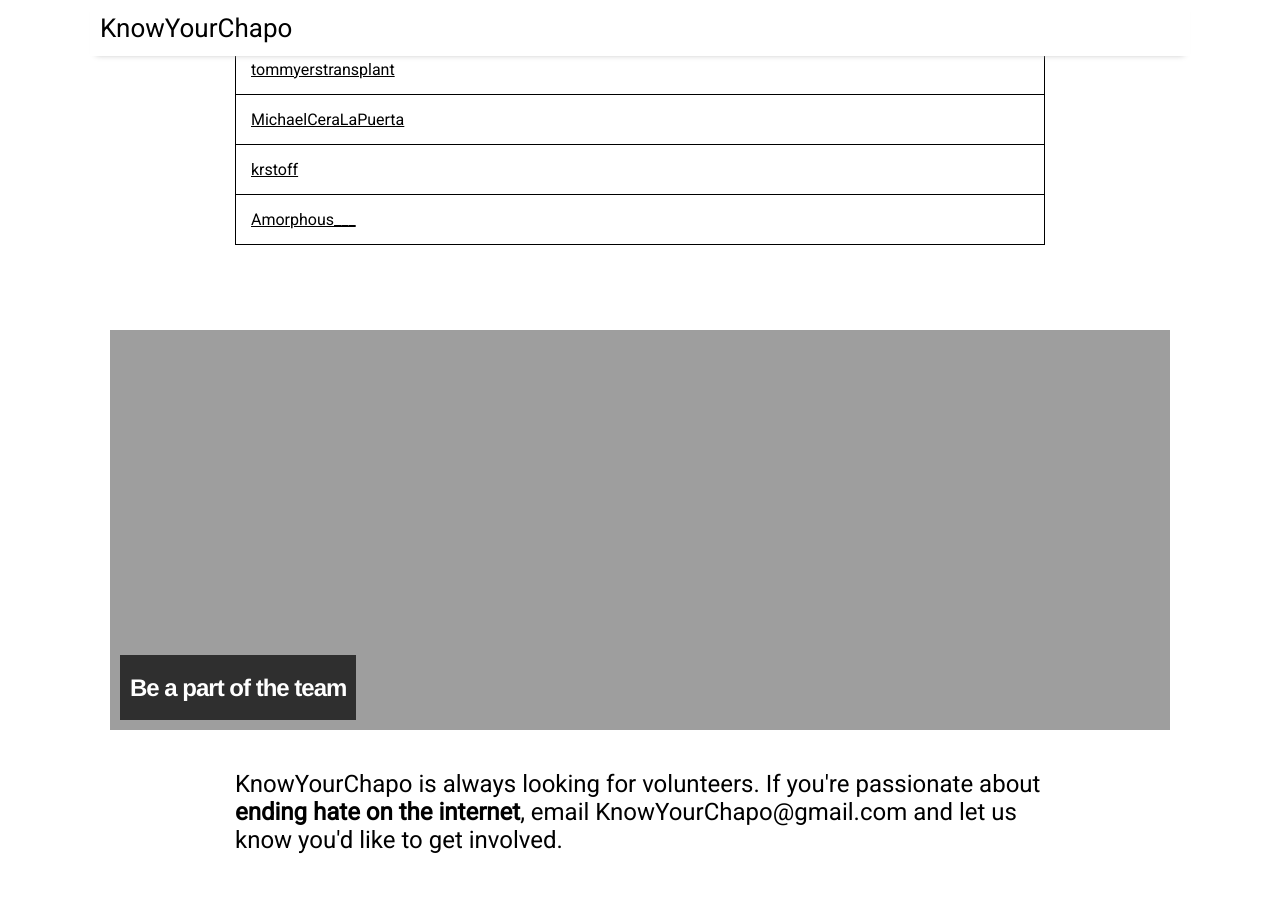
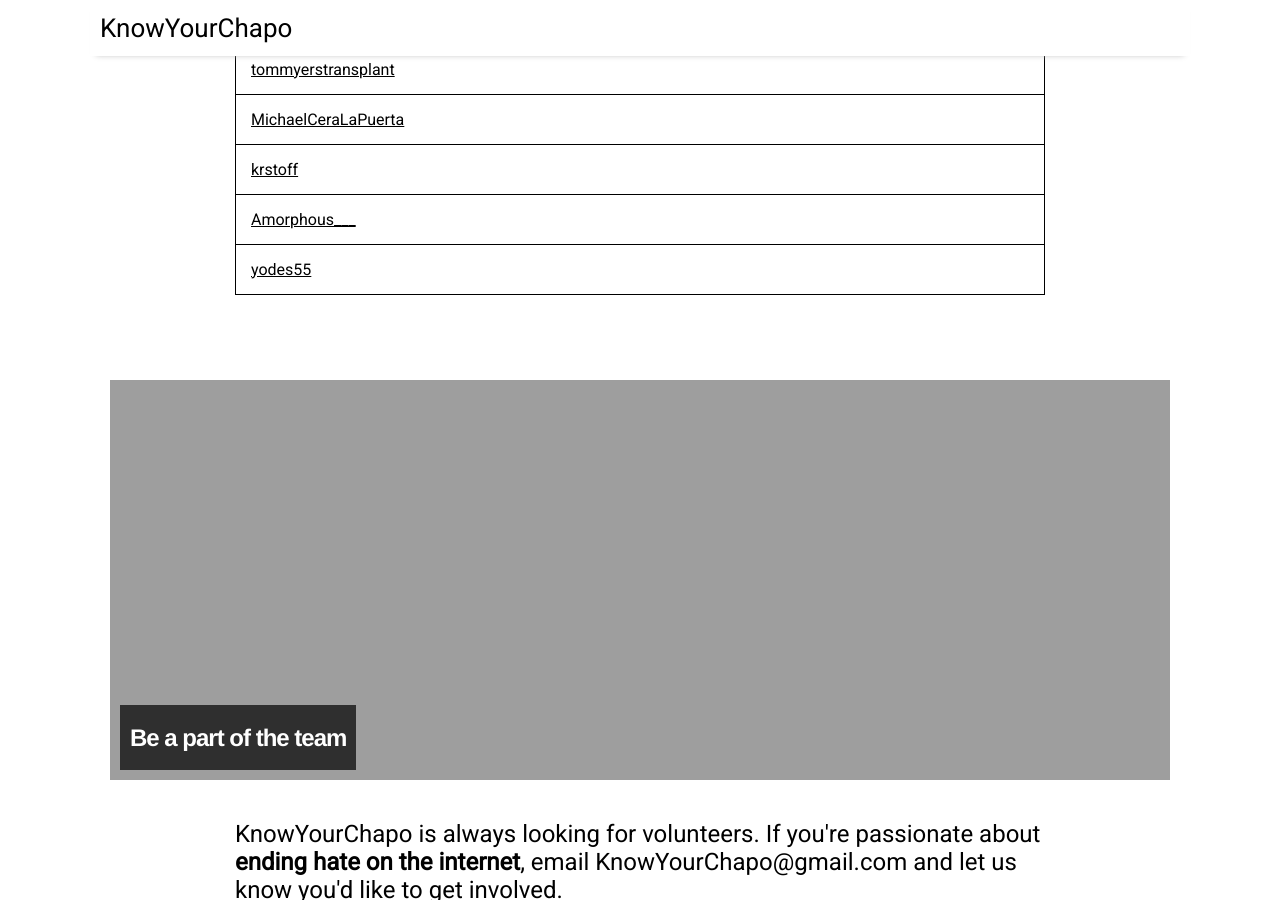
Before and after one commit to KnowYourChapo/KnowYourChapo.github.io, a Jekyll site: the page built from index.md, in a window 1280 px wide and 900 px high, scrolled down 2903 px. Built offline with Jekyll 4.4.1, drawn with Linux system fonts in a browser that asks for light colours; nearby versions of some CDN libraries; the list of posts is cut into pages by our own code.

Commit message:
new posters

```diff
--- a/_data/chapolist.json
+++ b/_data/chapolist.json
@@ -155,6 +155,10 @@
         {
             "name": "Amorphous___",
             "notes": ""
+        },
+        {
+            "name": "yodes55",
+            "notes": ""
         }
     ]
 }
```
